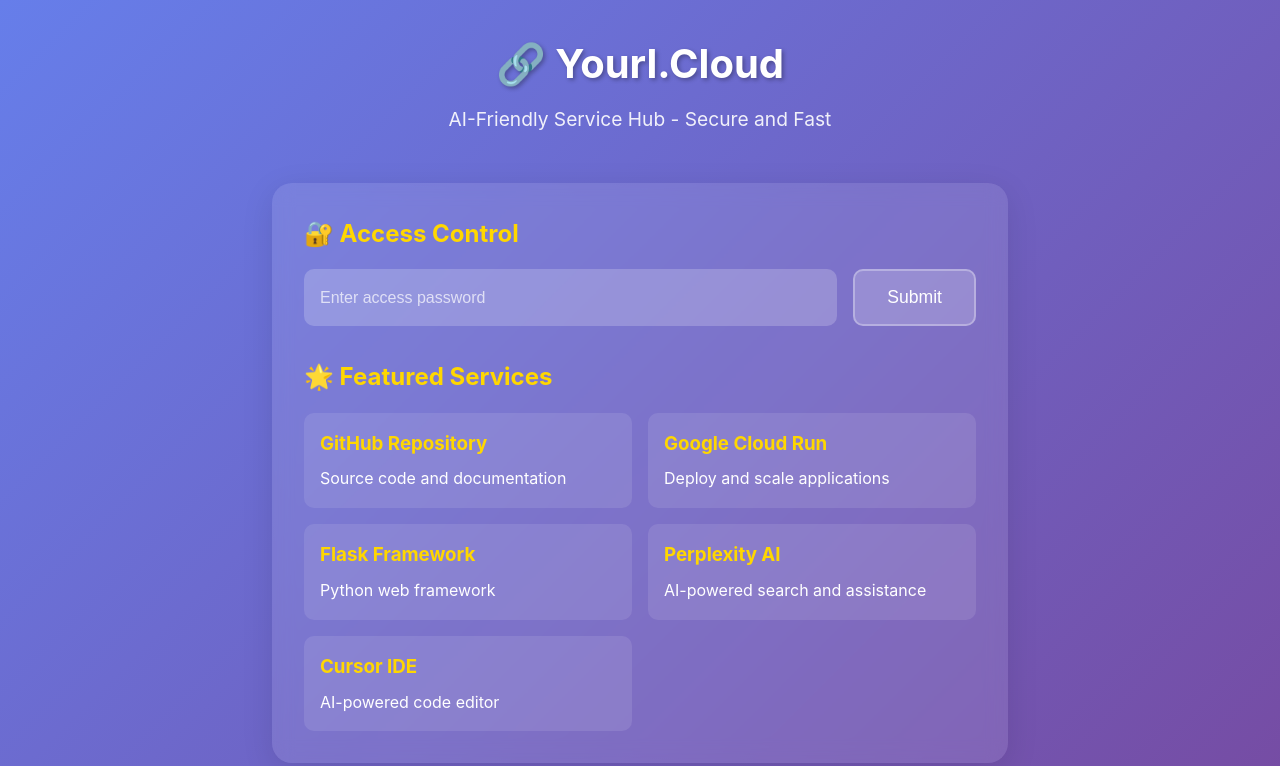
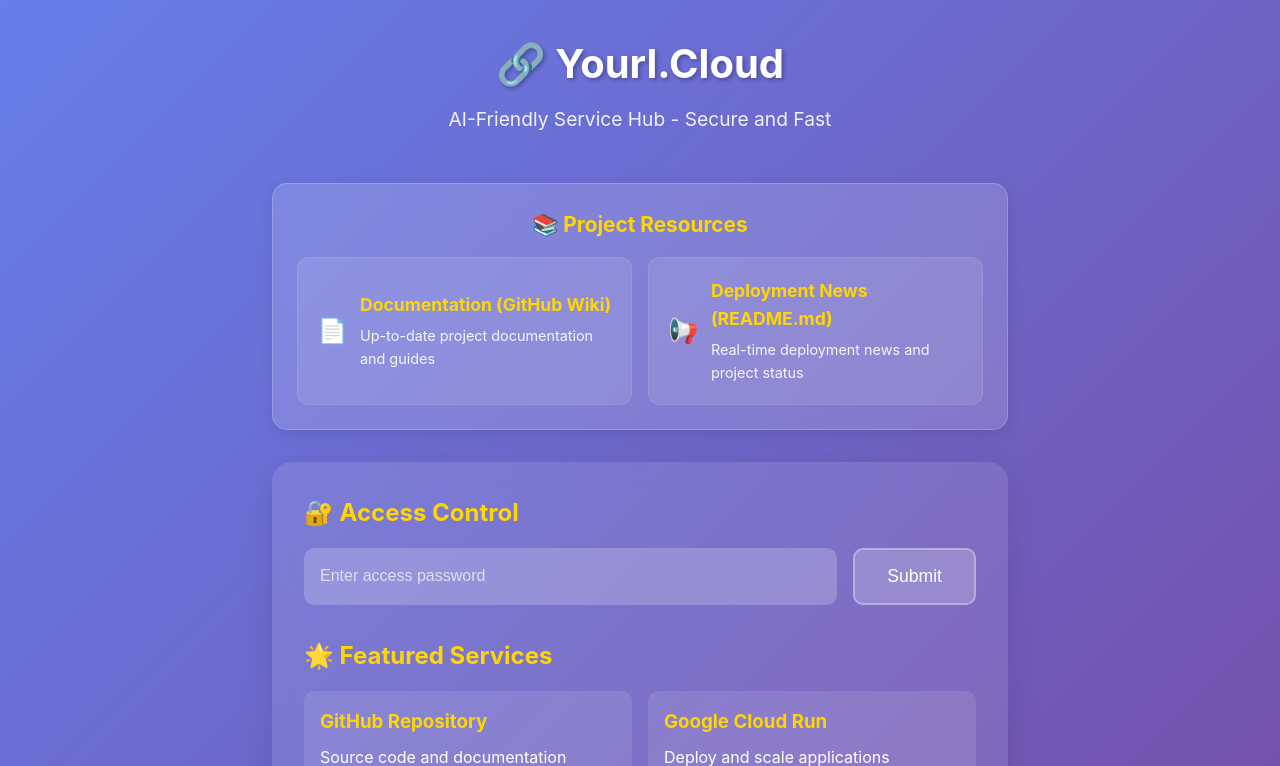
Before and after one commit to XDM-ZSBW/yourl.cloud, a Flask app: page / in a window 1280 px wide. Shown: the top 766 px of the page. Run offline with Flask 3, Linux system fonts and the light colour scheme; parts of the project's set-up code (start-up, migrations or seed data) failed here and were passed over.

Commit message:
📚 Add Project Resources section - Include GitHub Wiki and README.md links for documentation and deployment news

```diff
--- a/templates/index.html
+++ b/templates/index.html
@@ -129,6 +129,66 @@
             color: #ffd700;
         }
 
+        /* Project Resources Section - New styling for documentation and deployment news links */
+        .project-resources {
+            background: rgba(255, 255, 255, 0.15);
+            border-radius: 15px;
+            backdrop-filter: blur(10px);
+            box-shadow: 0 4px 16px rgba(0, 0, 0, 0.1);
+            padding: 1.5rem;
+            margin-bottom: 2rem;
+            border: 1px solid rgba(255, 255, 255, 0.2);
+        }
+
+        .project-resources h2 {
+            margin-bottom: 1rem;
+            color: #ffd700;
+            text-align: center;
+            font-size: 1.3rem;
+        }
+
+        .resources-grid {
+            display: grid;
+            grid-template-columns: repeat(auto-fit, minmax(280px, 1fr));
+            gap: 1rem;
+        }
+
+        .resource-link {
+            background: rgba(255, 255, 255, 0.1);
+            border-radius: 12px;
+            padding: 1.2rem;
+            text-decoration: none;
+            color: white;
+            transition: all 0.3s ease;
+            border: 1px solid rgba(255, 255, 255, 0.1);
+            display: flex;
+            align-items: center;
+            gap: 0.8rem;
+        }
+
+        .resource-link:hover {
+            background: rgba(255, 255, 255, 0.2);
+            transform: translateY(-3px);
+            box-shadow: 0 6px 20px rgba(0, 0, 0, 0.15);
+        }
+
+        .resource-link .icon {
+            font-size: 1.5rem;
+            flex-shrink: 0;
+        }
+
+        .resource-link .content h3 {
+            margin-bottom: 0.3rem;
+            color: #ffd700;
+            font-size: 1.1rem;
+        }
+
+        .resource-link .content p {
+            font-size: 0.9rem;
+            opacity: 0.9;
+            margin: 0;
+        }
+
         @media (max-width: 768px) {
             .container {
                 padding: 1rem;
@@ -141,6 +201,10 @@
             .input-group {
                 flex-direction: column;
             }
+
+            .resources-grid {
+                grid-template-columns: 1fr;
+            }
         }
     </style>
 </head>
@@ -149,6 +213,27 @@
         <div class="header">
             <h1>🔗 Yourl.Cloud</h1>
             <p>AI-Friendly Service Hub - Secure and Fast</p>
+        </div>
+
+        <!-- Project Resources Section - Documentation and deployment news links -->
+        <div class="project-resources">
+            <h2>📚 Project Resources</h2>
+            <div class="resources-grid">
+                <a href="https://github.com/XDM-ZSBW/yourl.cloud/wiki" class="resource-link" target="_blank" title="Access comprehensive project documentation on GitHub Wiki">
+                    <div class="icon">📄</div>
+                    <div class="content">
+                        <h3>Documentation (GitHub Wiki)</h3>
+                        <p>Up-to-date project documentation and guides</p>
+                    </div>
+                </a>
+                <a href="https://github.com/XDM-ZSBW/yourl.cloud#readme" class="resource-link" target="_blank" title="View real-time deployment news and project status">
+                    <div class="icon">📢</div>
+                    <div class="content">
+                        <h3>Deployment News (README.md)</h3>
+                        <p>Real-time deployment news and project status</p>
+                    </div>
+                </a>
+            </div>
         </div>
 
         <div class="main-panel">
```
